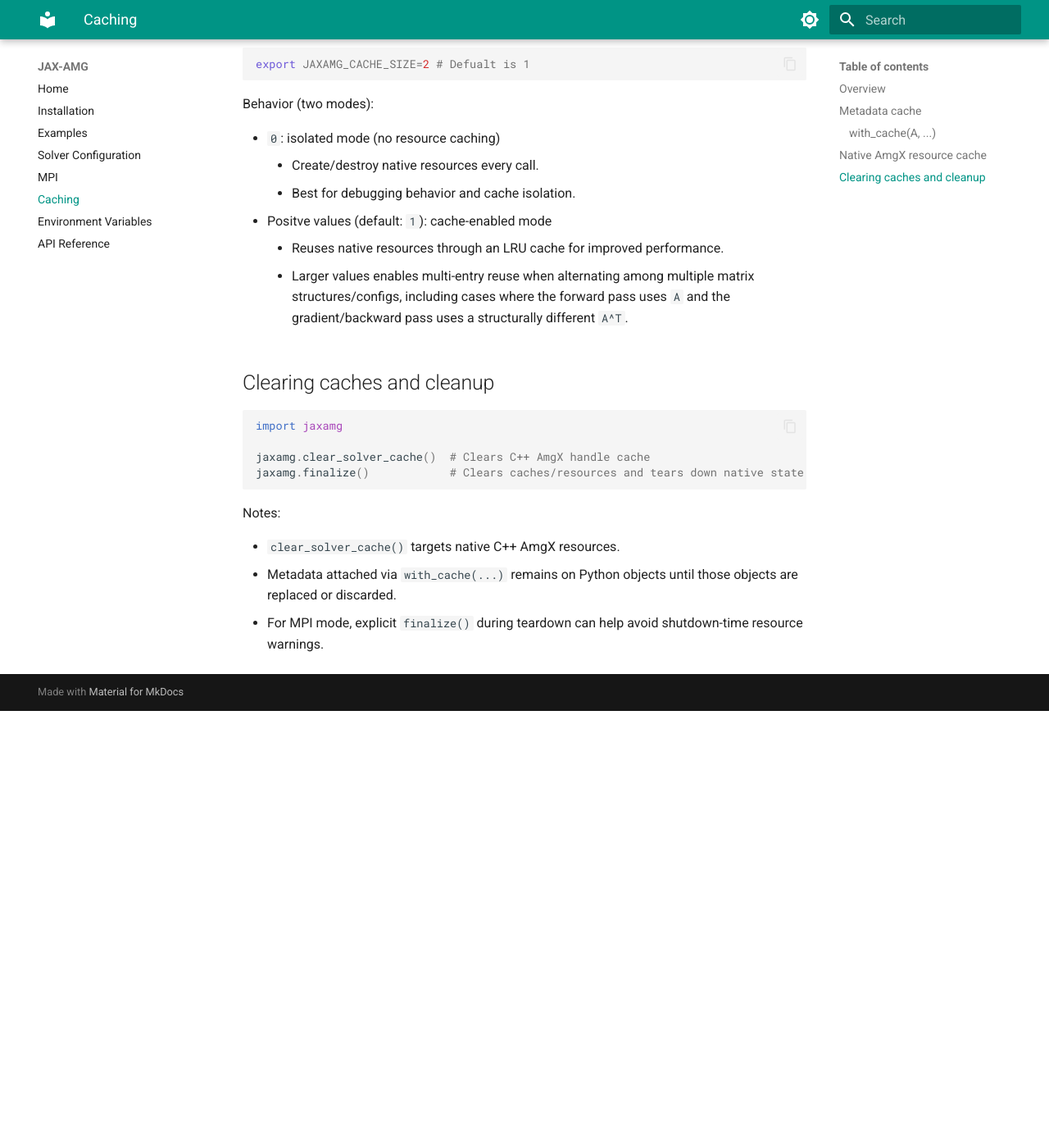
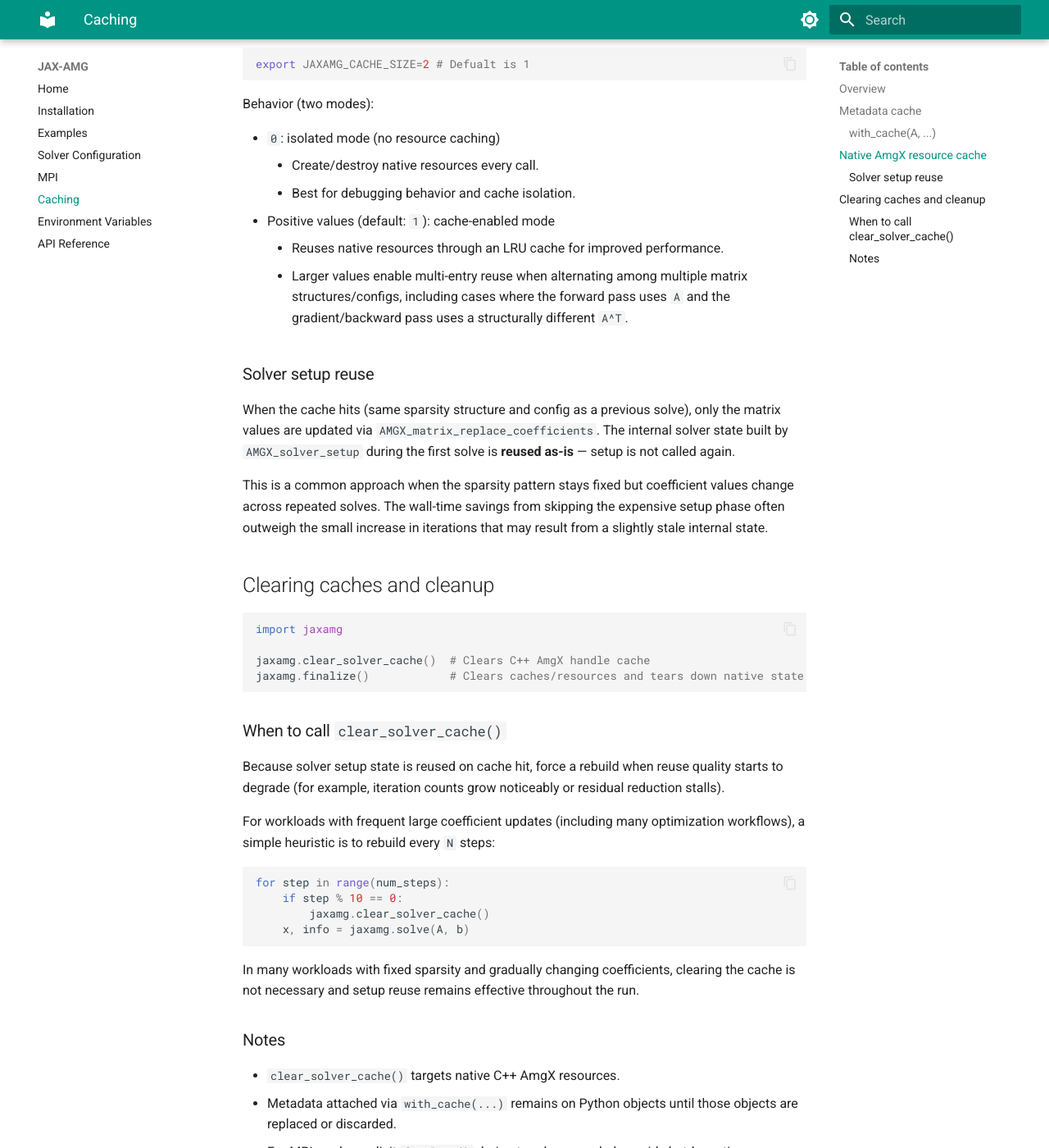
Before and after one commit to jx-wang-s-group/JAX-AMG, an MkDocs documentation site: the page built from docs/caching.md, in a window 1280 px wide and 1400 px high, scrolled down 1533 px. Shown: the whole window at 82% size. Built offline with MkDocs 1.6.1 and Material for MkDocs 9.7.7, drawn with Linux system fonts in a browser that asks for light colours; before the commit the page ends 2400 px from its top, so only the background shows below that.

Commit message:
Skip solver setup on cache hit

````diff
--- a/docs/caching.md
+++ b/docs/caching.md
@@ -59,12 +59,23 @@ Behavior (two modes):
 - `0`: isolated mode (no resource caching)
     - Create/destroy native resources every call.
     - Best for debugging behavior and cache isolation.
-- Positve values (default: `1`): cache-enabled mode
+- Positive values (default: `1`): cache-enabled mode
     - Reuses native resources through an LRU cache for improved performance.
-    - Larger values enables multi-entry reuse when alternating among multiple matrix
+    - Larger values enable multi-entry reuse when alternating among multiple matrix
     structures/configs, including cases where the forward pass uses `A` and the
     gradient/backward pass uses a structurally different `A^T`.
 
+### Solver setup reuse
+
+When the cache hits (same sparsity structure and config as a previous solve), only the
+matrix values are updated via `AMGX_matrix_replace_coefficients`. The internal solver
+state built by `AMGX_solver_setup` during the first solve is **reused as-is** — setup
+is not called again.
+
+This is a common approach when the sparsity pattern stays fixed but coefficient values
+change across repeated solves. The wall-time savings from skipping the expensive setup
+phase often outweigh the small increase in iterations that may result from a slightly
+stale internal state.
 
 ## Clearing caches and cleanup
 
@@ -75,7 +86,26 @@ jaxamg.clear_solver_cache()  # Clears C++ AmgX handle cache
 jaxamg.finalize()            # Clears caches/resources and tears down native state
 ```
 
-Notes:
+### When to call `clear_solver_cache()`
+
+Because solver setup state is reused on cache hit, force a rebuild when reuse quality
+starts to degrade (for example, iteration counts grow noticeably or residual reduction
+stalls).
+
+For workloads with frequent large coefficient updates (including many optimization
+workflows), a simple heuristic is to rebuild every `N` steps:
+
+```python
+for step in range(num_steps):
+    if step % 10 == 0:
+        jaxamg.clear_solver_cache()
+    x, info = jaxamg.solve(A, b)
+```
+
+In many workloads with fixed sparsity and gradually changing coefficients, clearing the
+cache is not necessary and setup reuse remains effective throughout the run.
+
+### Notes
 
 - `clear_solver_cache()` targets native C++ AmgX resources.
 - Metadata attached via `with_cache(...)` remains on Python objects until those objects are replaced or discarded.
````
Also changed, not shown: 4 other files.
